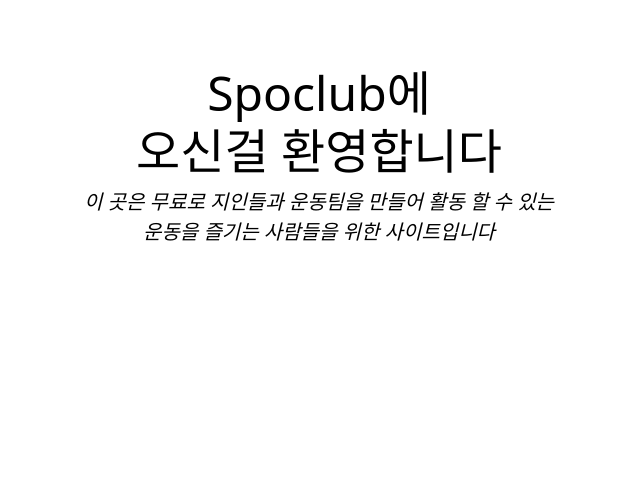
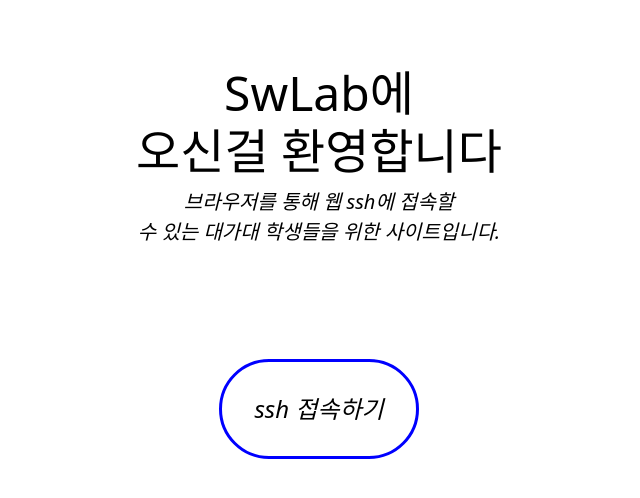
Before and after one commit to Kor-NOH/LabPage, a Django app: template templates/swlab/index.html in a window 1280 px wide. Shown: the part 50-548 px from the top of the page, without its empty margins (321-961 px from the left). Run offline with Django 4.2, Linux system fonts and the light colour scheme; the template is opened without the code that fills it, so the values that code supplies are empty.

Commit message:
add ssh btn

```diff
--- a/templates/swlab/index.html
+++ b/templates/swlab/index.html
@@ -52,24 +52,30 @@
     </div>
 </nav>
 <div style="color: black; padding: 4rem 4rem 6rem 4rem; text-align: center; align-items: center">
-    <h1 style="font-size: 3rem"> Spoclub에 <br/>
+    <h1 style="font-size: 3rem"> SwLab에 <br/>
         오신걸 환영합니다</h1>
-    <p style="font-size: 20px; font-style: italic">이 곳은 무료로 지인들과 운동팀을 만들어 활동 할 수 있는<br/>
-        운동을 즐기는 사람들을 위한 사이트입니다</p>
+    <p style="font-size: 20px; font-style: italic">브라우저를 통해 웹 ssh에 접속할<br/>
+        수 있는 대가대 학생들을 위한 사이트입니다.</p>
+</div>
+
+<div>
+    <button id="sshbtn" onmousemove="colorChange()" onmouseleave="colorReChange()" type="button"
+            style=" border: medium solid blue; background-color: white; border-radius: 50px; width: 200px; height: 100px; margin: auto; display: block; position:relative;">
+        <a style="font-size: 1.5em; solid-color: blue; font-style: italic">ssh 접속하기 </a></button>
 </div>
 </body>
 
 <script>
-    function colorChange1() {
-        var Bcolor = document.getElementById("selectbtn1");
+    function colorChange() {
+        var Bcolor = document.getElementById("sshbtn");
         Bcolor.style.backgroundColor = "skyblue";
         Bcolor.style.color = "black";
     }
 
-    function colorReChange1() {
-        var Bcolor = document.getElementById("selectbtn1");
-        Bcolor.style.backgroundColor = "beige";
-        Bcolor.style.color = "skyblue";
+    function colorReChange() {
+        var Bcolor = document.getElementById("sshbtn");
+        Bcolor.style.backgroundColor = "white";
+        Bcolor.style.color = "black";
     }
 
 </script>
```
Also changed, not shown: db.sqlite3.
